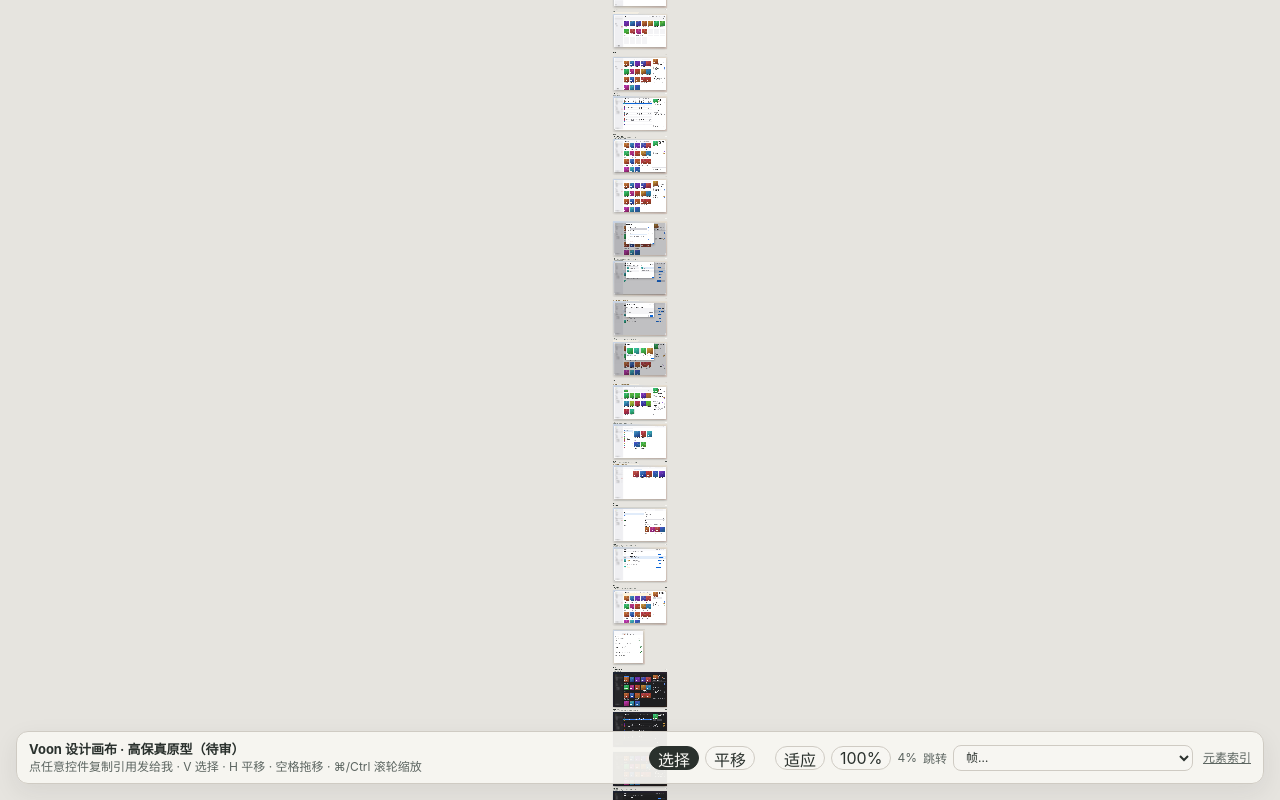
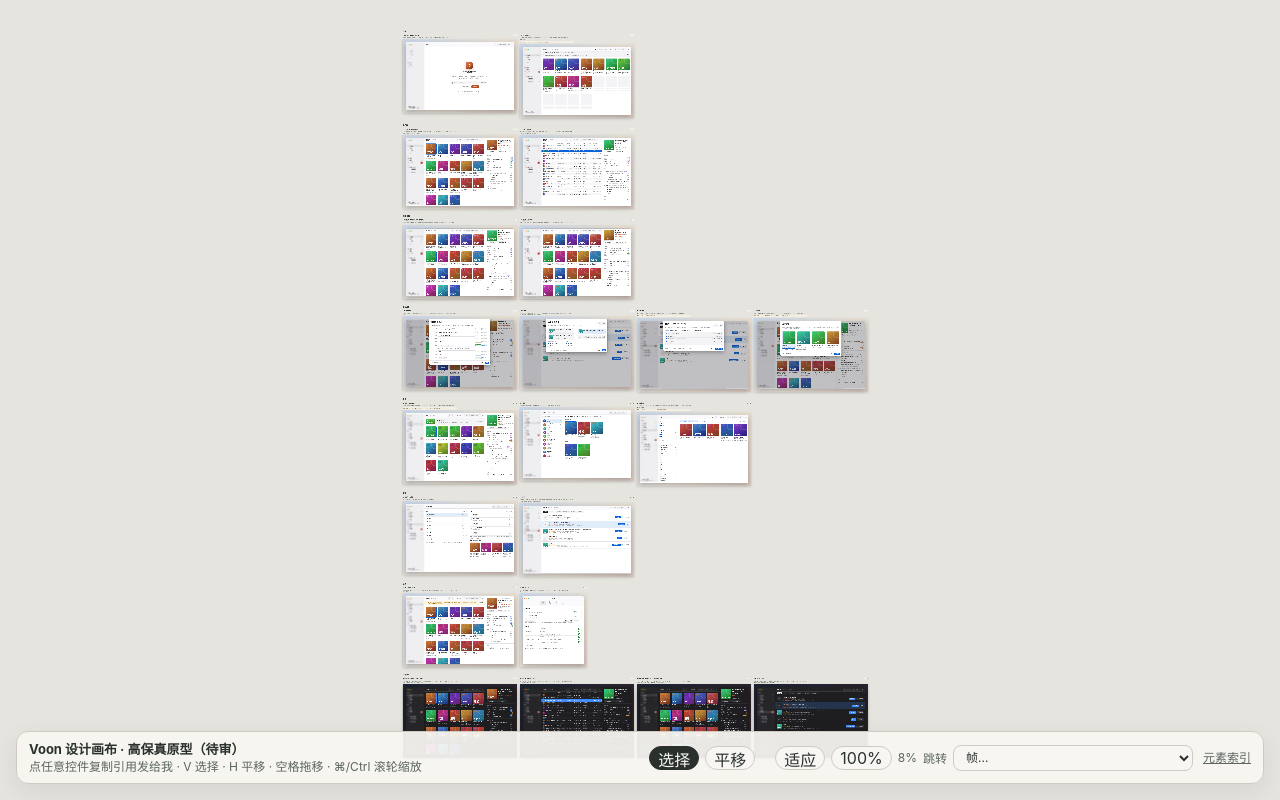
Before and after one commit to chiyiangel/voon, a website built with Vite: page design-canvas/index.html in a window 1280 px wide. Built offline with nearby package versions, Linux system fonts and the light colour scheme.

Commit message:
design(canvas): lay frames out in wide rows; fix #f=<frame> deep link zooming to 4%

```diff
--- a/design-canvas/src/canvas.css
+++ b/design-canvas/src/canvas.css
@@ -40,7 +40,7 @@ body {
   display: flex;
   flex-wrap: wrap;
   gap: 40px 28px;
-  max-width: 4720px;
+  width: 5600px;
   align-items: flex-start;
 }
 .c-frame { display: flex; flex-direction: column; gap: 8px; }
--- a/design-canvas/src/canvas.ts
+++ b/design-canvas/src/canvas.ts
@@ -193,7 +193,7 @@ function readHash(): void {
   const z = Number(params.get("z"));
   const x = Number(params.get("x"));
   const y = Number(params.get("y"));
-  if (Number.isFinite(z) && Number.isFinite(x) && Number.isFinite(y)) {
+  if (params.has("z") && Number.isFinite(z) && Number.isFinite(x) && Number.isFinite(y)) {
     camera.z = clamp(z, 0.04, 2.5);
     camera.x = x;
     camera.y = y;
```
